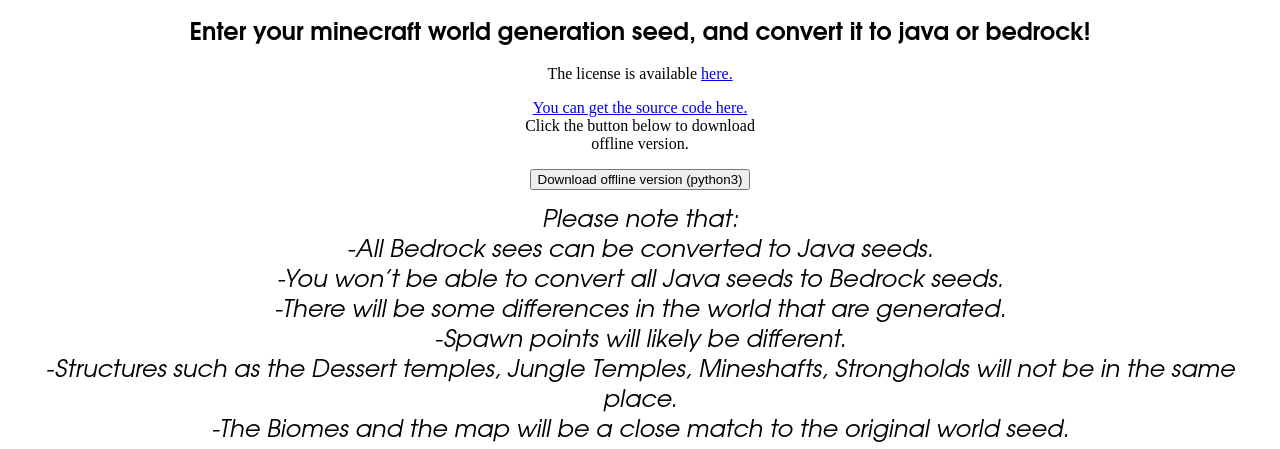
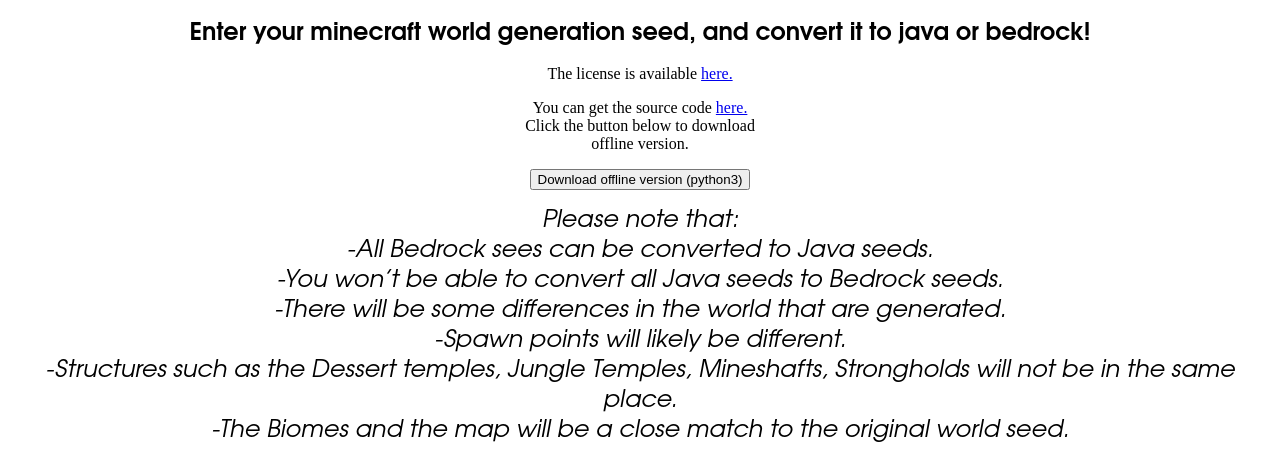
Before and after one commit to Malwprotector/mc-seed-converter, a plain HTML site: page index.html in a window 1280 px wide. Shown: the part 75-524 px from the top of the page. Drawn offline with Linux system fonts and the light colour scheme.

Commit message:
Add files via upload

```diff
--- a/converter.html
+++ b/converter.html
@@ -3,14 +3,14 @@
 <title>Minecraft seed converter</title>
 <head>
 <meta charset="utf-8">
-<script type="text/javascript" src="http://brython.info/src/brython.js"></script>
-<script type="text/javascript" src="https://brython.info/src/brython_stdlib.js"></script>
+<script type="text/javascript" src="brython.js"></script>
+<script type="text/javascript" src="brython_stdlib.js"></script>
 </head>
 
 <p align="center"><font size="7"><font face="URW Gothic"><strong>Minecraft seed converter</strong></font></font></p>
 <p align="center"><font size="5"><font face="URW Gothic"><strong>Enter your minecraft world generation seed, and convert it to java or bedrock!</strong></font></font></p>
 
-<p align="center"><font size="3">The license is available <a href="https://github.com/Malwprotector/mc-seed-converter/blob/main/LICENSE.md">here.</font></p>
+<p align="center"><font size="3">The license is available <a href="https://github.com/Malwprotector/mc-seed-converter/blob/main/LICENSE.md">here.</a></font></p>
 <p align="center"><font size="3">You can get the source code <a href="https://github.com/Malwprotector/mc-seed-converter">here.</a> <br>Click the button below to download <br> offline version.</font></p>
 <p align="center"><input type=button onclick=window.location.href='mc-seed-converter.py'; value="Download offline version (python3)"></p>
 
--- a/index.html
+++ b/index.html
@@ -4,7 +4,7 @@
 <p align="center"><font size="7"><font face="URW Gothic"><strong>Minecraft seed converter</strong></font></font></p>
 <p align="center"><font size="5"><font face="URW Gothic"><strong>Enter your minecraft world generation seed, and convert it to java or bedrock!</strong></font></font></p>
 
-<p align="center"><font size="3">The license is available <a href="https://github.com/Malwprotector/mc-seed-converter/blob/main/LICENSE.md">here.</font></p>
+<p align="center"><font size="3">The license is available <a href="https://github.com/Malwprotector/mc-seed-converter/blob/main/LICENSE.md">here.</a></font></p>
 <p align="center"><font size="3">You can get the source code <a href="https://github.com/Malwprotector/mc-seed-converter">here.</a> <br>Click the button below to download <br> offline version.</font></p>
 <p align="center"><input type=button onclick=window.location.href='mc-seed-converter.py'; value="Download offline version (python3)"></p>
 
```
